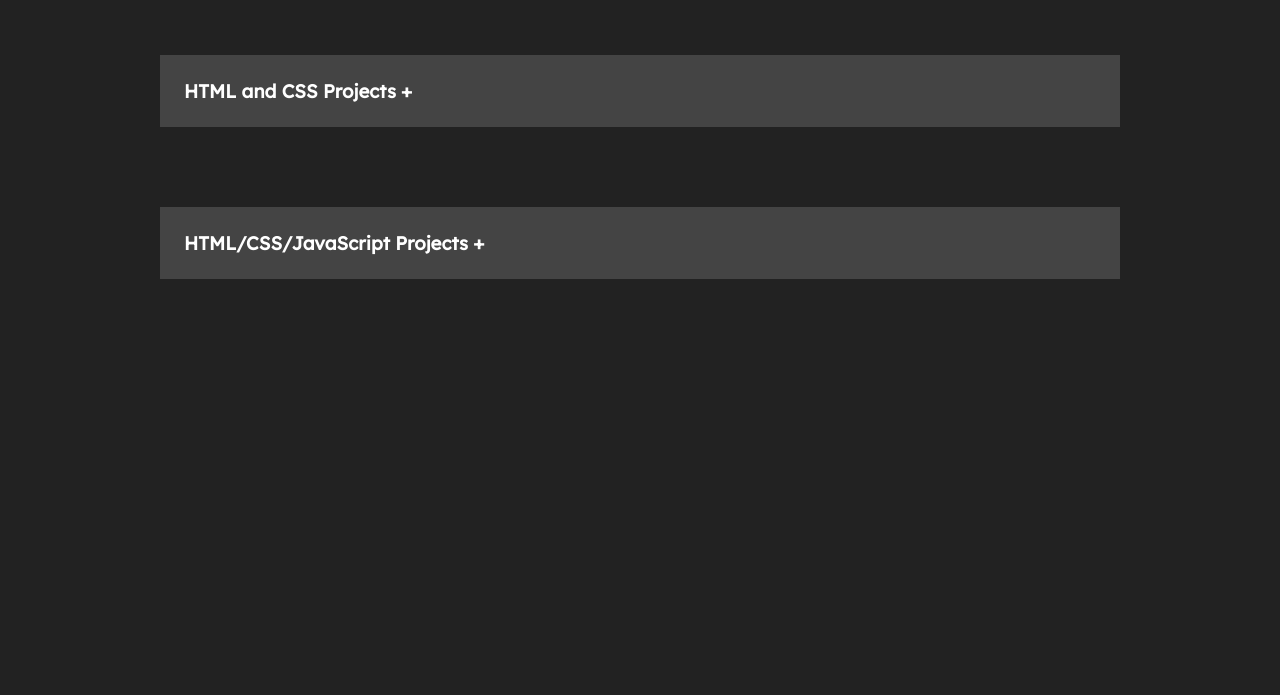
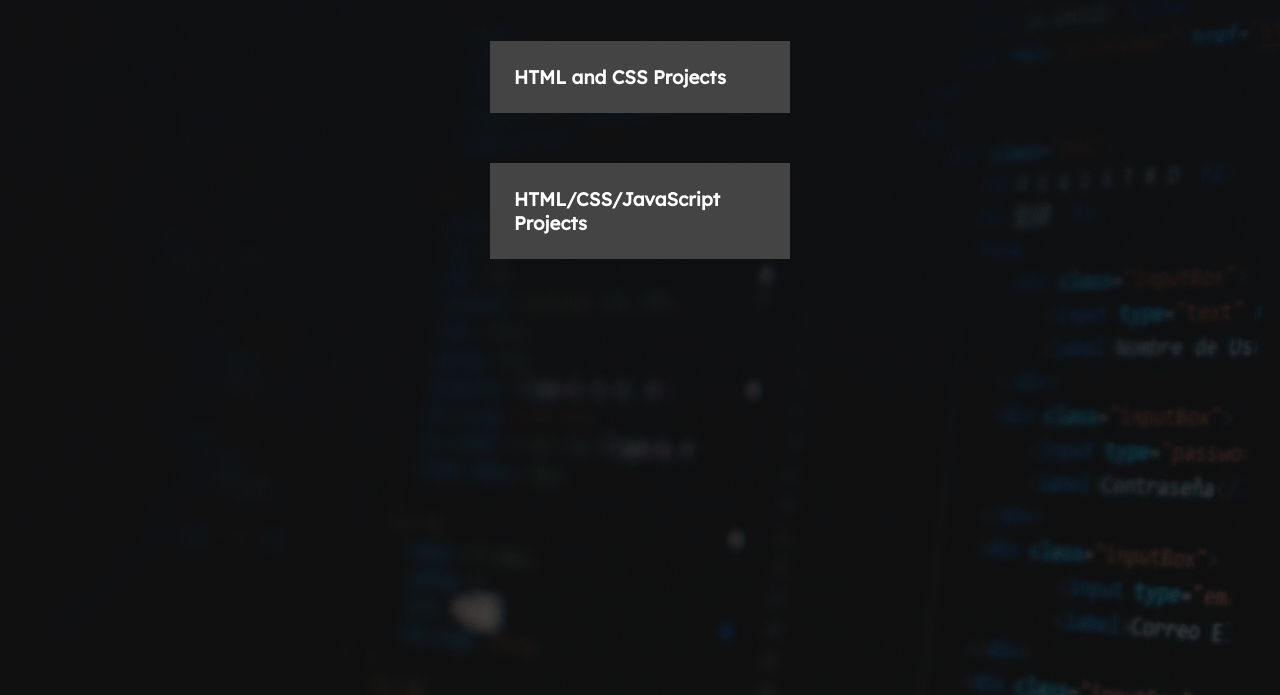
Before and after one commit to hafizurrahaman0/Frontend-Mentor, a plain HTML site: page index.html in a window 1280 px wide. Shown: the part 105-800 px from the top of the page. Drawn offline with Linux system fonts and the light colour scheme.

Commit message:
initial commit

```diff
--- a/index.html
+++ b/index.html
@@ -25,7 +25,7 @@
 
         <!-- HTML/CSS Projects -->
 
-        <h3 id="html_css" class="btn">HTML and CSS Projects <span class="icon">+</span></h3>
+        <h3 id="html_css" class="btn">HTML and CSS Projects</h3>
         <div id="project1" class="flex-box hide">
 
             <div class="project">
@@ -72,11 +72,9 @@
 
         </div>
 
-
-
         <!-- HTML/CSS/JavaScript Projects -->
 
-        <h3 id="html_css_js" class="btn">HTML/CSS/JavaScript Projects <span class="icon">+</span></h3>
+        <h3 id="html_css_js" class="btn">HTML/CSS/JavaScript Projects</h3>
         <div id="project2" class="flex-box hide">
 
             <div class="project">
--- a/style.css
+++ b/style.css
@@ -20,7 +20,9 @@ a {
 }
 
 body {
-    background-color: var(--primary-background-color);
+    height: 100vh;
+    background-image: linear-gradient(180deg,
+    #111111be, #111111be), url('./assets/images/BackgroundImage.jpg');
     color: var(--primary-text-color);
     font-family: var(--primary-font-family);
     overflow-x: hidden;
@@ -37,6 +39,7 @@ header {
 
 main {
     width: 100vw;
+    padding: 1rem 0;
 }
 
 .flex-box {
@@ -52,12 +55,9 @@ main {
     display: none;
 }
 
-.unhide {
-    display: block;
-}
-
 .btn {
-    margin: 5rem 10rem;
+    width: 300px;
+    margin: 50px auto;
     background-color: #444;
     padding: 1.5rem;
     transition: all 0.3s ease;
```
Also changed, not shown: assets/images/BackgroundImage.jpg (added).
